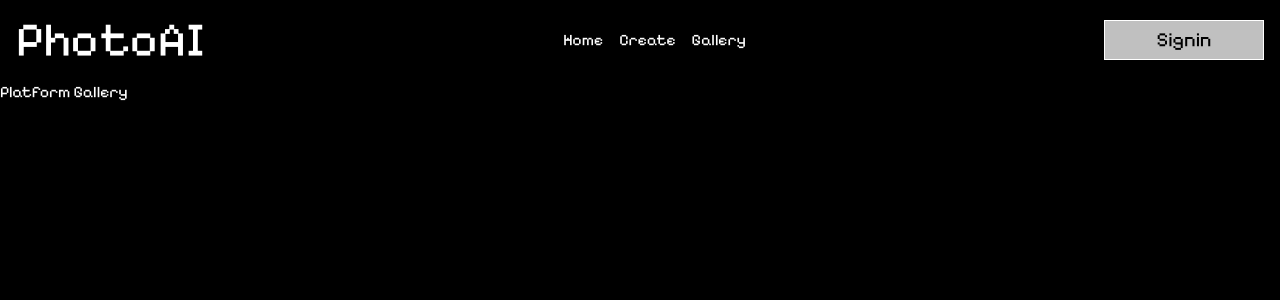
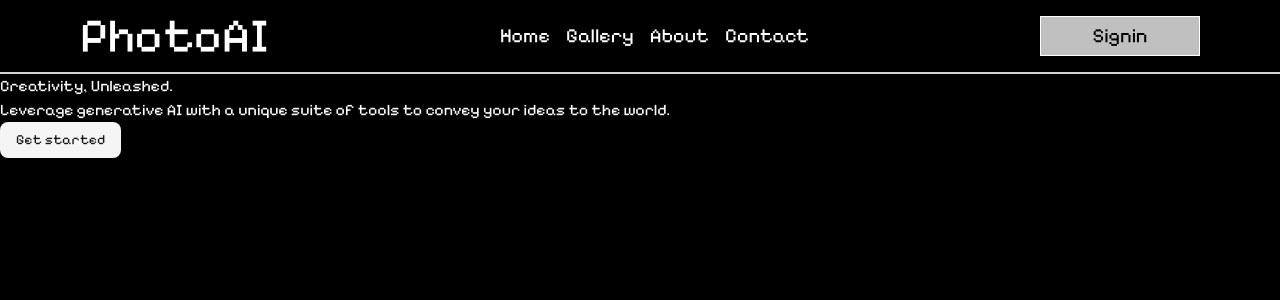
Before and after one commit to AyushShivhare79/PhotoAI, a Next.js app: page / in a window 1280 px wide. Shown: the top 300 px of the page. Built offline with nearby package versions, Linux system fonts and the light colour scheme; no server answers.

Commit message:
chore: landing page

```diff
--- a/app/page.tsx
+++ b/app/page.tsx
@@ -1,10 +1,16 @@
+import { Button } from '@/components/ui/button';
 import Navbar from '@/components/Navbar';
 
 export default async function Page() {
   return (
     <>
       <Navbar />
-      <h1>Platform Gallery </h1>
+      <h1>Creativity, Unleashed. </h1>
+      <p>
+        Leverage generative AI with a unique suite of tools to convey your ideas
+        to the world.
+      </p>
+      <Button variant={'secondary'}>Get started</Button>
     </>
   );
 }
--- a/components/Navbar.tsx
+++ b/components/Navbar.tsx
@@ -1,22 +1,42 @@
+import Link from 'next/link';
 import Login from '../components/home/Login';
 
 export default function Navbar() {
+  const navbar = [
+    {
+      name: 'Home',
+      href: '/',
+    },
+    {
+      name: 'Gallery',
+      href: '#',
+    },
+    {
+      name: 'About',
+      href: '#',
+    },
+    {
+      name: 'Contact',
+      href: '#',
+    },
+  ];
   return (
     <>
-      <nav className='flex items-center justify-between p-4'>
+      <nav className='flex items-center justify-between border-b-2 border-gray-300 p-3 px-20'>
         <h1 className='text-2xl lg:text-5xl'>PhotoAI</h1>
 
         <div>
           <ul className='flex space-x-4'>
-            <li>
-              <a href='/'>Home</a>
-            </li>
-            <li>
-              <a href='/create'>Create</a>
-            </li>
-            <li>
-              <a href='/gallery'>Gallery</a>
-            </li>
+            {navbar.map((item) => (
+              <li key={item.name}>
+                <Link
+                  href={item.href}
+                  className='text-lg hover:text-blue-500 lg:text-xl'
+                >
+                  {item.name}
+                </Link>
+              </li>
+            ))}
           </ul>
         </div>
 
```
Also changed, not shown: 1 other file (tests, documents, lock files or other folders).
